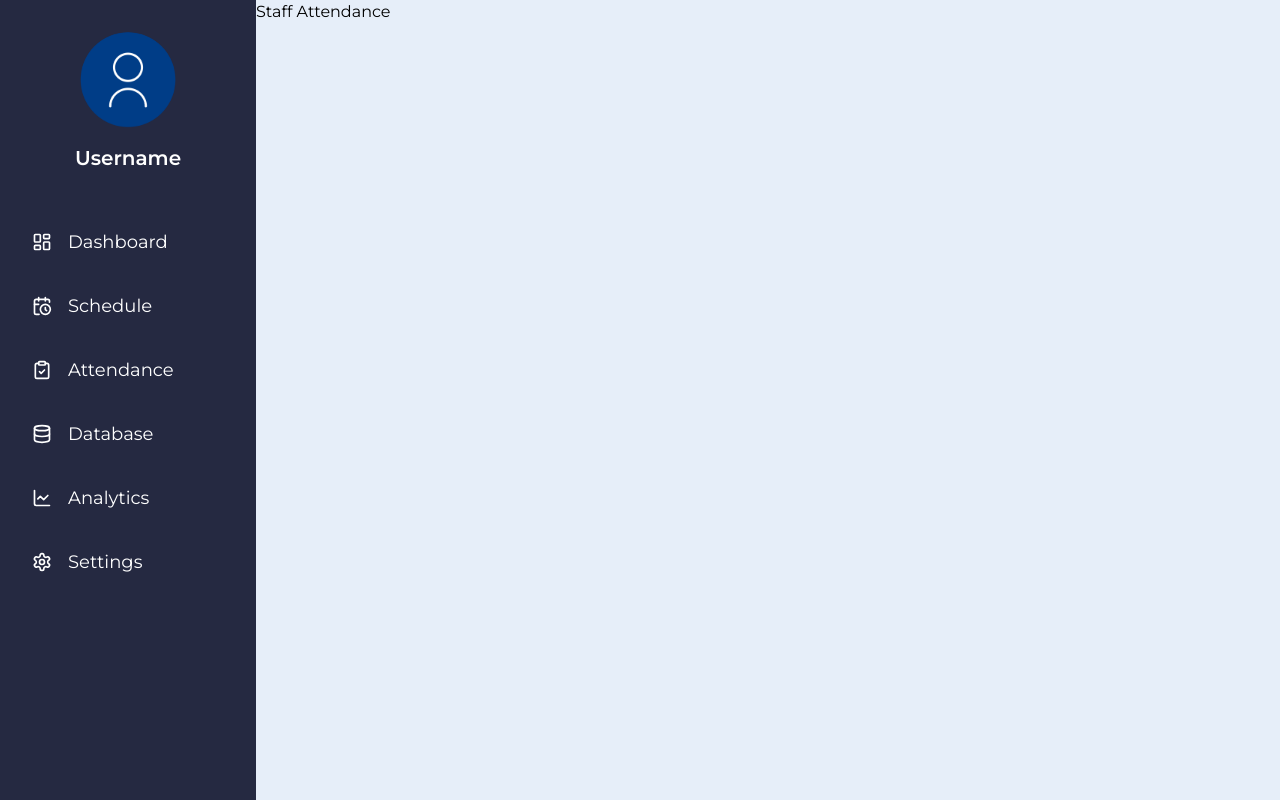
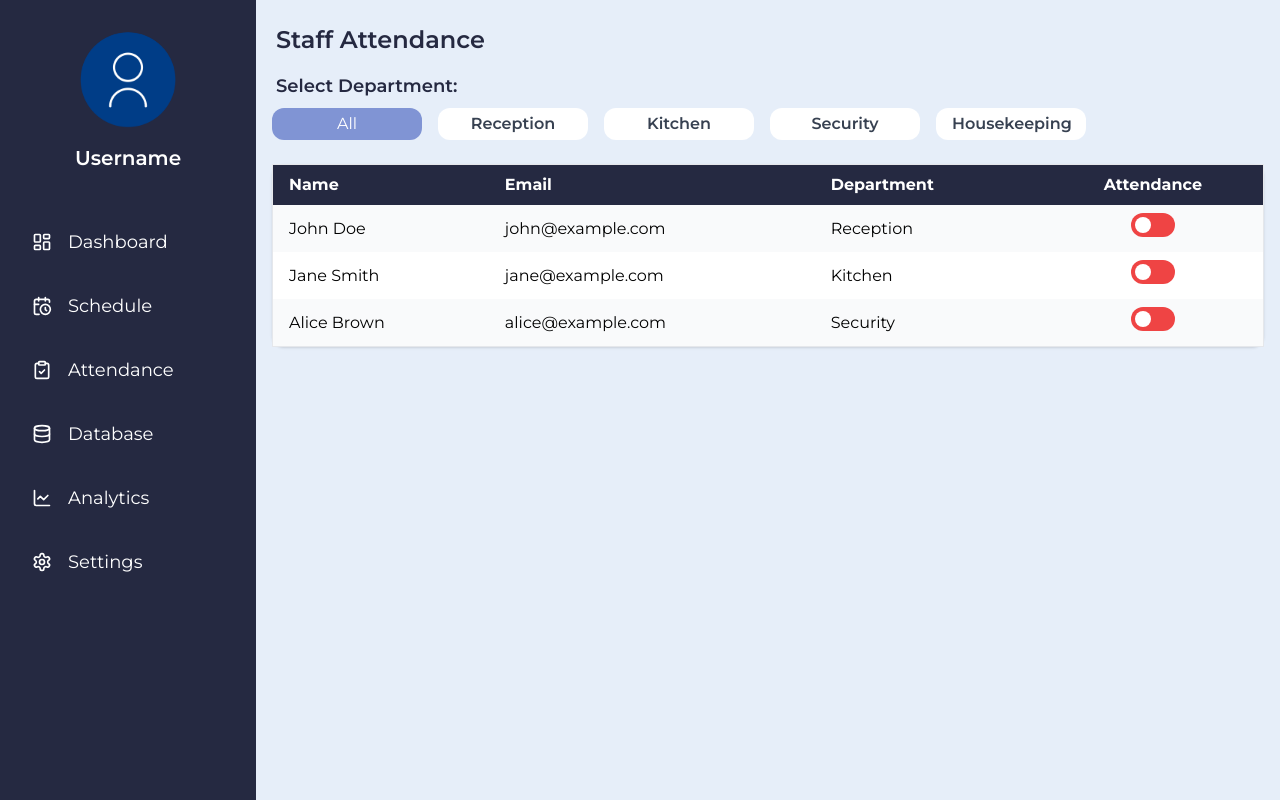
Before and after one commit to Kartikayy007/HotelCrewFrontend, a React (Vite) app: page / in a window 1280 px wide. Both pictures are taken after a click on the button "Attendance". Built offline with nearby package versions, Linux system fonts and the light colour scheme.

Commit message:
attendance ui made

```diff
--- a/src/components/Manager/MAttendance.jsx
+++ b/src/components/Manager/MAttendance.jsx
@@ -1,8 +1,162 @@
 import React from 'react'
+import { useState,useEffect } from 'react';
 
 const MAttendance = () => {
+  const [department, setDepartment] = useState([]);// State for department filter
+  const [selectedDepartments, setSelectedDepartments] = useState(['All']);
+  const [searchTerm, setSearchTerm] = useState([]); // State for email search
+  const [staffList, setStaffList] = useState([
+    // Example staff data
+    { id: 1, name: "John Doe", email: "john@example.com", department: "Reception" },
+    { id: 2, name: "Jane Smith", email: "jane@example.com", department: "Kitchen" },
+    { id: 3, name: "Alice Brown", email: "alice@example.com", department: "Security" },
+  ]);
+
+  const handleDepartmentChange = (e) => {
+    setDepartment(e.target.value);
+  };
+
+  const handleSearchChange = (e) => {
+    setSearchTerm(e.target.value);
+  };
+  useEffect(() => {
+    const fetchDepartments = async () => {
+      // Example API response
+      const departmentData = ["Reception", "Kitchen", "Security","Housekeeping"];
+      setDepartment(departmentData);
+      setSelectedDepartments(['All']); // Select all by default
+    };
+    fetchDepartments();
+  }, []);
+  const handleToggleAttendance = (id) => {
+    setStaffList((prevList) =>
+      prevList.map((staff) =>
+        staff.id === id ? { ...staff, present: !staff.present } : staff
+      )
+    );
+  };
+  const handleDepartmentToggle = (department) => {
+    // If 'All' is selected, reset everything and show all staff
+    if (department === "All") {
+      // When "All" is clicked, select all departments
+      setSelectedDepartments(["All"]);
+    } else {
+      // When any specific department is clicked, deselect "All" and add the department
+      setSelectedDepartments((prev) =>
+        prev.includes("All")
+          ? [department] // Select the clicked department if "All" was selected
+          : prev.includes(department)
+          ? prev.filter((d) => d !== department) // Deselect the department if already selected
+          : [ department] // Add department to selection
+      );
+    }
+  };
+
+
+  // const handleDepartmentToggle = (department) => {
+  //   setSelectedDepartments((prev) =>
+  //     prev.includes(department)
+  //       ? prev.filter((d) => d !== department) // Remove if already selected
+  //       : [...prev, department] // Add if not selected
+  //   );
+  // };
+
+  // const filteredStaffList = staffList.filter(
+  //   (staff) =>
+  //     selectedDepartments.includes(staff.department) &&
+  //     staff.name.toLowerCase().includes(searchTerm)
+  // );
+  const filteredStaffList = staffList.filter(
+    (staff) =>
+      (selectedDepartments.includes('All') || selectedDepartments.includes(staff.department)) &&
+      staff.name.toLowerCase().includes(searchTerm)
+  );
   return (
-    <div>Staff Attendance</div>
+    <section className=" h-screen p-2 mr-4 font-Montserrat">
+      <h2 className="text-[#252941] text-2xl pl-3 mt-4 font-semibold">Staff Attendance</h2>
+      {/* <div> */}
+      <h2 className="text-[#252941] text-lg pl-3 mt-4 mb-0 font-semibold">Select Department:</h2>
+      <div className="flex mb-4 p-2 flex-wrap gap-4">
+         {/* "All" Button */}
+         <button
+          key="all"
+          onClick={() => handleDepartmentToggle('All')}
+          className={`px-4 py-1 w-[150px] rounded-xl border-none ${
+            selectedDepartments.includes('All') ? "bg-[#8094D4] text-white" : "bg-gray-100 text-gray-700 font-semibold border border-gray-700"
+          }`}
+        >
+          All
+        </button>
+        {department.map((dept) => (
+          <button
+            key={dept}
+            onClick={() => handleDepartmentToggle(dept)}
+            className={`px-4 py-1 w-[150px]  rounded-xl border-none ${
+              selectedDepartments.includes(dept)
+                ? "bg-[#8094D4] text-white"
+                : "bg-white text-gray-700 font-semibold border border-gray-800"
+            }`}
+          >
+            {dept}
+          </button>
+        ))}
+      </div>
+      <table className="w-full mx-2 overflow-x-scroll px-3 table-auto border border-gray-200 rounded-xl shadow">
+        {/* Table Headers */}
+        <thead>
+          <tr className="bg-[#252941] text-white">
+            <th className="px-4 py-2 text-left">Name</th>
+            <th className="px-4 py-2 text-left">Email</th>
+            <th className="px-4 py-2 text-left">Department</th>
+            <th className="px-4 py-2 text-center">Attendance</th>
+          </tr>
+        </thead>
+
+        {/* Table Body */}
+        <tbody>
+          {filteredStaffList.length > 0 ? (
+            filteredStaffList.map((staff, index) => (
+              <tr
+                key={staff.id}
+                className={`${index % 2 === 0 ? "bg-gray-50" : "bg-white"}`}
+              >
+                <td className="px-4 py-2">{staff.name}</td>
+                <td className="px-4 py-2">{staff.email}</td>
+                <td className="px-4 py-2">{staff.department}</td>
+                <td className="px-4 py-2 text-center">
+                  <label className="relative inline-flex items-center cursor-pointer">
+                    <input
+                      type="checkbox"
+                      className="sr-only"
+                      checked={staff.present}
+                      onChange={() => handleToggleAttendance(staff.id)}
+                    />
+                    <div
+                      className={`w-11 h-6 rounded-full peer-focus:ring-4 ${
+                        staff.present
+                          ? "bg-green-500 peer-focus:ring-green-300"
+                          : "bg-red-500 peer-focus:ring-red-300"
+                      }`}
+                    ></div>
+                    <span
+                      className={`absolute left-1 top-1 w-4 h-4 bg-white rounded-full transition-transform ${
+                        staff.present ? "transform translate-x-5" : ""
+                      }`}
+                    ></span>
+                  </label>
+                </td>
+              </tr>
+            ))
+          ) : (
+            <tr>
+              <td colSpan="4" className="px-4 py-2 text-center text-gray-500">
+                No staff found
+              </td>
+            </tr>
+          )}
+        </tbody>
+      </table>
+    </section>
   )
 }
 
--- a/src/components/Manager/MDatabase.jsx
+++ b/src/components/Manager/MDatabase.jsx
@@ -1,8 +1,28 @@
 import React from 'react'
+import { useState } from 'react';
+const MDatabase = () => {
+  const [selected, setSelected] = useState('staff');
+  return (
+    <div className=' h-screen p-2 mr-4 font-Montserrat'>
+       <h2 className="text-[#252941] text-2xl pl-3 mt-4 font-semibold">Database</h2>
+      <div className='flex mt-4 gap-4 pl-2'>
+      <button
+        className={`pl-2 pr-2 pt-1 pb-1 w-20 rounded-xl ${selected === 'staff' ? 'bg-[#8094d4] text-white' : 'bg-white'}`}
+        onClick={() => setSelected('staff')}
+      >
+        Staff
+      </button>
+      <button
+        className={`pl-2 pr-2 pt-1 pb-1 wt-20 rounded-xl ${selected === 'customer' ? 'bg-[#8094d4] text-white' : 'bg-white'}`}
+        onClick={() => setSelected('customer')}
+      >
+        Customer
+      </button>
+    </div>
+    <div className='flex mt-4 gap-4 pl-2'>
 
-const MDatabase = () => {
-  return (
-    <div>Database</div>
+    </div>
+    </div>
   )
 }
 
```
